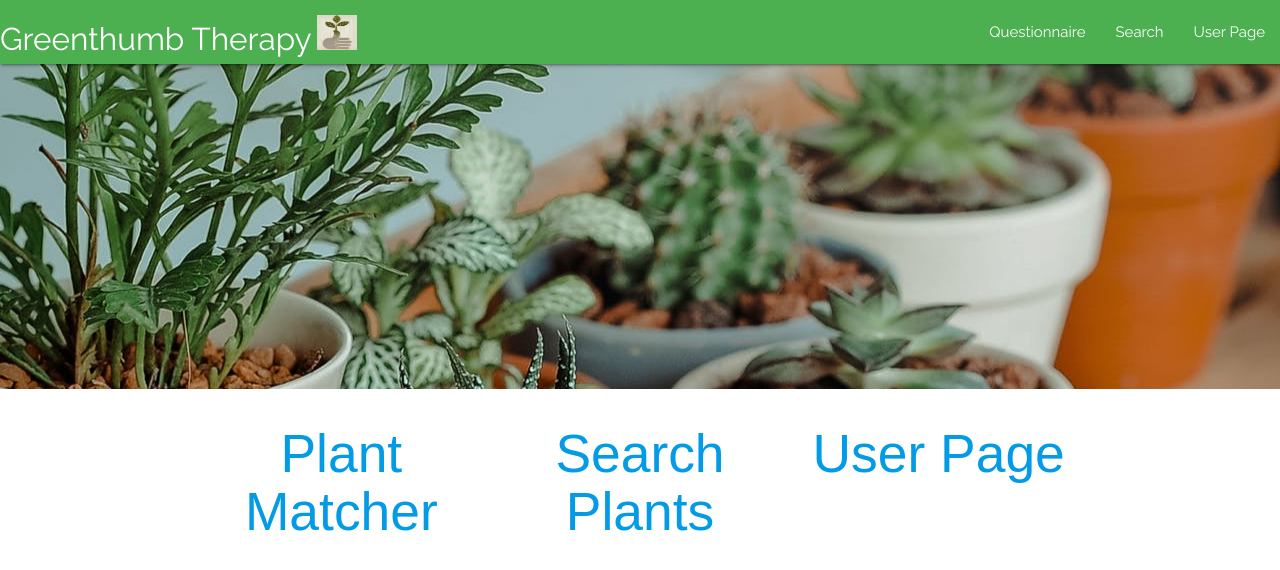
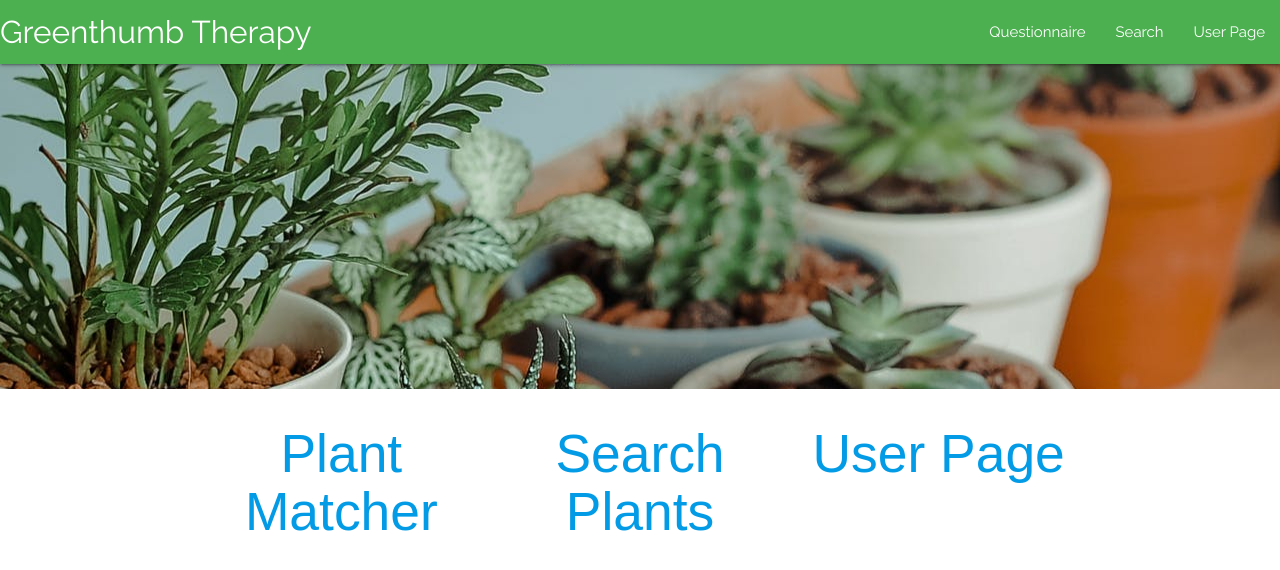
Before and after one commit to homr0/GreenthumbTherapy, a React (Create React App) app in the folder client/: page / in a window 1280 px wide. Shown: the top 570 px of the page. Built offline with nearby package versions, Linux system fonts and the light colour scheme; a web font is replaced by a local one.

Commit message:
removed logo photo

```diff
--- a/client/src/components/Nav/index.js
+++ b/client/src/components/Nav/index.js
@@ -1,7 +1,7 @@
 import React from "react";
 import { Link } from "react-router-dom";
 import "./style.css";
-import thumb from "./thumb.jpg";
+
 
 const Nav = props => {
   return (
@@ -14,7 +14,7 @@ const Nav = props => {
         >
           <a href="/" className="brand-logo">
             Greenthumb Therapy
-            <img src={thumb} alt="" id= "thumb" width="45px" height="50px"/>
+
           </a>
           {/* eslint-disable-next-line */}
           <a href="#" data-target="mobile-demo" className="sidenav-trigger right">
```
